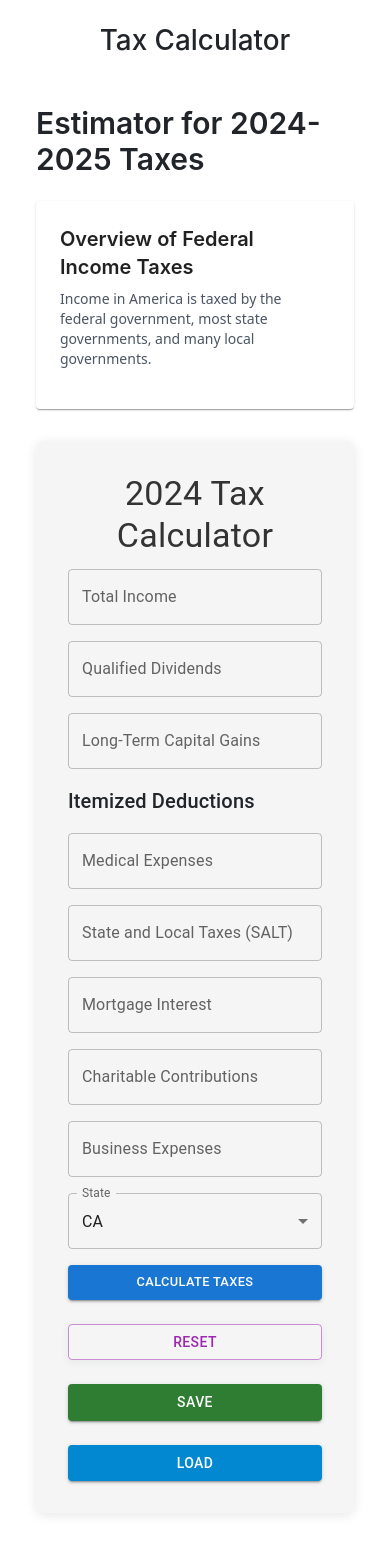
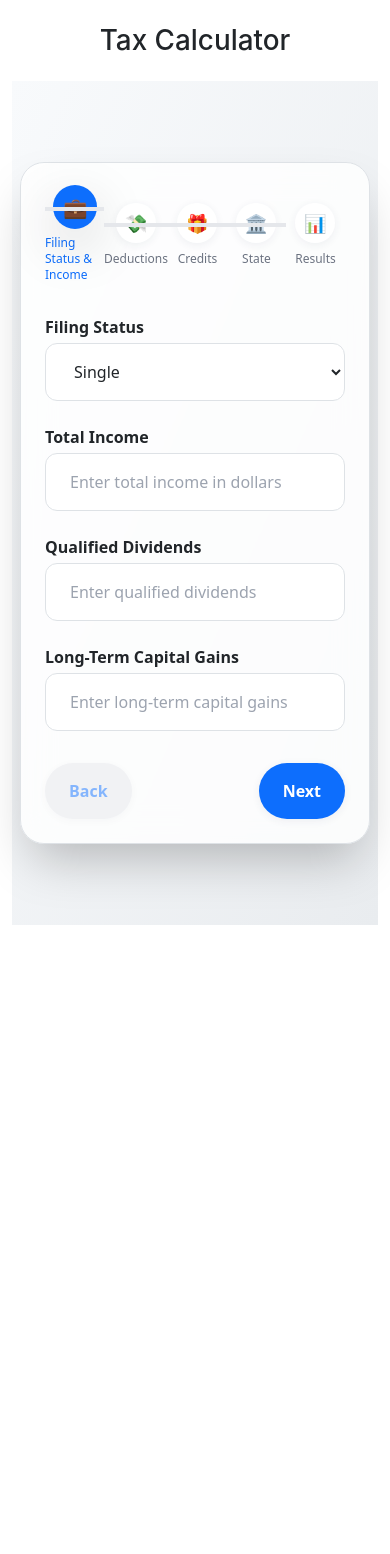
Before and after one commit to Mehboobiqbal-dev/Taxadvisor.live, a Next.js app: page /tax-calculator in a window 390 px wide. Shown: the top 1554 px of the page. After the commit the page ends 949 px from the top, so only its background shows below. Built offline with nearby package versions, Linux system fonts and the light colour scheme.

Commit message:
Add chart.js and react-chartjs-2 for tax visualization; refactor TaxCalculator to include multi-step form and pie chart representation of tax liabilities

```diff
--- a/package.json
+++ b/package.json
@@ -25,6 +25,7 @@
     "bcrypt": "^5.1.1",
     "bcryptjs": "^2.4.3",
     "bootstrap": "^5.3.2",
+    "chart.js": "^4.5.0",
     "cheerio": "^1.0.0-rc.12",
     "class-variance-authority": "^0.7.1",
     "clsx": "^2.1.1",
@@ -45,6 +46,7 @@
     "node-fetch": "^3.3.2",
     "react": "^18.3.1",
     "react-bootstrap": "^2.9.0",
+    "react-chartjs-2": "^5.3.0",
     "react-dom": "^18.3.1",
     "react-google-recaptcha": "^3.1.0",
     "react-google-recaptcha-v3": "^1.10.1",
--- a/src/app/TaxCalculator.jsx
+++ b/src/app/TaxCalculator.jsx
@@ -1,19 +1,13 @@
 'use client';
 import React, { useState } from 'react';
+import { Pie } from 'react-chartjs-2';
 import {
-  Button,
-  TextField,
-  Select,
-  MenuItem,
-  InputLabel,
-  FormControl,
-  Typography,
-  Stack,
-  Box,
-  Card,
-} from '@mui/material';
-import styles from '@/app/TaxCalculator.module.css';
-
+  Chart as ChartJS,
+  ArcElement,
+  Tooltip as ChartTooltip,
+  Legend,
+} from 'chart.js';
+ChartJS.register(ArcElement, ChartTooltip, Legend);
 
 const federalTaxBrackets = [
   { min: 0, max: 9950, rate: 0.10 },
@@ -24,15 +18,11 @@ const federalTaxBrackets = [
   { min: 209425, max: 523600, rate: 0.35 },
   { min: 523600, max: Infinity, rate: 0.37 },
 ];
-
-
 const capitalGainsBrackets = [
   { min: 0, max: 44725, rate: 0.00 },
   { min: 44725, max: 492300, rate: 0.15 },
   { min: 492300, max: Infinity, rate: 0.20 },
 ];
-
-
 const statesTaxRates = {
   AL: 0.04, AK: 0, AZ: 0.056, AR: 0.065, CA: 0.0725, CO: 0.029,
   CT: 0.0635, DE: 0, FL: 0.06, GA: 0.04, HI: 0.04, ID: 0.06,
@@ -44,8 +34,6 @@ const statesTaxRates = {
   TX: 0.0625, UT: 0.0485, VT: 0.06, VA: 0.053, WA: 0, WV: 0.06,
   WI: 0.05, WY: 0,
 };
-
-
 const caTaxBrackets = [
   { min: 0, max: 9325, rate: 0.01 },
   { min: 9325, max: 22107, rate: 0.02 },
@@ -58,8 +46,19 @@ const caTaxBrackets = [
   { min: 625369, max: 1000000, rate: 0.123 },
   { min: 1000000, max: Infinity, rate: 0.133 },
 ];
-
-
+const filingStatuses = [
+  { label: 'Single', value: 'single', standardDeduction: 13850 },
+  { label: 'Married Filing Jointly', value: 'married_joint', standardDeduction: 27700 },
+  { label: 'Married Filing Separately', value: 'married_separate', standardDeduction: 13850 },
+  { label: 'Head of Household', value: 'head', standardDeduction: 20800 },
+];
+const steps = [
+  { label: 'Filing Status & Income', icon: '💼' },
+  { label: 'Deductions', icon: '💸' },
+  { label: 'Credits', icon: '🎁' },
+  { label: 'State', icon: '🏛️' },
+  { label: 'Results', icon: '📊' },
+];
 const calculateTaxFromBrackets = (income, brackets) => {
   let tax = 0;
   for (let bracket of brackets) {
@@ -72,9 +71,10 @@ const calculateTaxFromBrackets = (income, brackets) => {
   }
   return tax;
 };
-
-const TaxCalculator = () => {
-
+export default function TaxCalculator() {
+  // State
+  const [activeStep, setActiveStep] = useState(0);
+  const [filingStatus, setFilingStatus] = useState('single');
   const [income, setIncome] = useState('');
   const [qualifiedDividends, setQualifiedDividends] = useState('');
   const [longTermGains, setLongTermGains] = useState('');
@@ -83,23 +83,25 @@ const TaxCalculator = () => {
   const [mortgage, setMortgage] = useState('');
   const [charity, setCharity] = useState('');
   const [business, setBusiness] = useState('');
+  const [studentLoanInterest, setStudentLoanInterest] = useState('');
+  const [retirementContributions, setRetirementContributions] = useState('');
   const [state, setState] = useState('CA');
-
-
+  const [childTaxCredit, setChildTaxCredit] = useState('');
+  const [eitc, setEitc] = useState('');
+  const [educationCredit, setEducationCredit] = useState('');
   const [federalTaxAmount, setFederalTaxAmount] = useState(0);
   const [stateTaxAmount, setStateTaxAmount] = useState(0);
   const [totalTaxAmount, setTotalTaxAmount] = useState(0);
   const [deductionStrategy, setDeductionStrategy] = useState('Standard');
   const [error, setError] = useState('');
 
-
+  // Calculation logic
   const calculateTaxes = () => {
     if (!income || isNaN(income) || parseFloat(income) <= 0) {
       setError('Please enter a valid income.');
       return;
     }
     setError('');
-
     const totalIncome = parseFloat(income);
     const qDividends = parseFloat(qualifiedDividends) || 0;
     const ltGains = parseFloat(longTermGains) || 0;
@@ -108,21 +110,19 @@ const TaxCalculator = () => {
       (parseFloat(salt) || 0) +
       (parseFloat(mortgage) || 0) +
       (parseFloat(charity) || 0) +
-      (parseFloat(business) || 0);
-
-    const standardDeduction = 13850;
+      (parseFloat(business) || 0) +
+      (parseFloat(studentLoanInterest) || 0) +
+      (parseFloat(retirementContributions) || 0);
+    const filing = filingStatuses.find(f => f.value === filingStatus);
+    const standardDeduction = filing ? filing.standardDeduction : 13850;
     const deductionUsed = Math.max(standardDeduction, itemizedDeduction);
     setDeductionStrategy(itemizedDeduction > standardDeduction ? 'Itemized' : 'Standard');
-
     const ordinaryIncome = totalIncome - (qDividends + ltGains);
     const taxableOrdinaryIncome = Math.max(0, ordinaryIncome - deductionUsed);
-
     const federalTaxOrdinary = calculateTaxFromBrackets(taxableOrdinaryIncome, federalTaxBrackets);
     const preferentialIncome = qDividends + ltGains;
     const capitalGainsTax = calculateTaxFromBrackets(preferentialIncome, capitalGainsBrackets);
-
     const totalFederalTax = federalTaxOrdinary + capitalGainsTax;
-
     let stateTax = 0;
     if (state === 'CA') {
       stateTax = calculateTaxFromBrackets(totalIncome, caTaxBrackets);
@@ -130,254 +130,254 @@ const TaxCalculator = () => {
       const rate = statesTaxRates[state] || 0;
       stateTax = totalIncome * rate;
     }
-
-    const totalTax = totalFederalTax + stateTax;
-
+    let totalTax = totalFederalTax + stateTax;
+    const credits =
+      (parseFloat(childTaxCredit) || 0) +
+      (parseFloat(eitc) || 0) +
+      (parseFloat(educationCredit) || 0);
+    totalTax = Math.max(0, totalTax - credits);
     setFederalTaxAmount(totalFederalTax);
     setStateTaxAmount(stateTax);
     setTotalTaxAmount(totalTax);
   };
-
-
-  const handleSave = () => {
-    const taxInfo = {
-      income,
-      qualifiedDividends,
-      longTermGains,
-      medical,
-      salt,
-      mortgage,
-      charity,
-      business,
-      state,
+  // Stepper navigation
+  const handleNext = () => setActiveStep((prev) => Math.min(prev + 1, steps.length - 1));
+  const handleBack = () => setActiveStep((prev) => Math.max(prev - 1, 0));
+  const handleStep = (step) => setActiveStep(step);
+  // Pie chart data
+  const chartData = {
+    labels: ['Federal Tax', 'State Tax', 'Credits', 'After-Tax Income'],
+    datasets: [
+      {
+        data: [
+          federalTaxAmount,
+          stateTaxAmount,
+          (parseFloat(childTaxCredit) || 0) + (parseFloat(eitc) || 0) + (parseFloat(educationCredit) || 0),
+          Math.max(0, (parseFloat(income) || 0) - totalTaxAmount),
+        ],
+        backgroundColor: [
+          '#243b55',
+          '#FFD700',
+          '#28a745',
+          '#218838',
+        ],
+        borderWidth: 1,
+      },
+    ],
   };
-    localStorage.setItem('taxInfo', JSON.stringify(taxInfo));
-  };
-
-
-  const handleLoad = () => {
-    const saved = localStorage.getItem('taxInfo');
-    if (saved) {
-      const taxInfo = JSON.parse(saved);
-      setIncome(taxInfo.income);
-      setQualifiedDividends(taxInfo.qualifiedDividends);
-      setLongTermGains(taxInfo.longTermGains);
-      setMedical(taxInfo.medical);
-      setSalt(taxInfo.salt);
-      setMortgage(taxInfo.mortgage);
-      setCharity(taxInfo.charity);
-      setBusiness(taxInfo.business);
-      setState(taxInfo.state);
-    }
-  };
-
-
-  const handleReset = () => {
-    setIncome('');
-    setQualifiedDividends('');
-    setLongTermGains('');
-    setMedical('');
-    setSalt('');
-    setMortgage('');
-    setCharity('');
-    setBusiness('');
-    setState('CA');
-    setFederalTaxAmount(0);
-    setStateTaxAmount(0);
-    setTotalTaxAmount(0);
-    setError('');
-  };
-
+  // UI
   return (
-    <div className="max-w-3xl mx-auto p-6">
-      <h1 className="text-3xl font-semibold">Estimator for 2024-2025 Taxes</h1>
-      <Card className="mt-4 p-6">
-        <h2 className="text-xl font-semibold">Overview of Federal Income Taxes</h2>
-        <p className="text-sm text-gray-600 mt-2">
-          Income in America is taxed by the federal government, most state governments, and many local governments.
-        </p>
-      </Card>
-      <Box className={styles.container} component="main" tabIndex={-1}>
-        <Typography variant="h4" className={styles.heading} gutterBottom>
-          2024 Tax Calculator
-        </Typography>
-        {error && (
-          <Typography className={styles.error} aria-live="assertive" role="alert">
-            {error}
-          </Typography>
+    <div className="min-h-screen flex items-center justify-center bg-gradient-to-br from-[#f8fafc] to-[#e9ecef] py-8 px-2">
+      <div className="w-full max-w-2xl bg-white/80 backdrop-blur-lg rounded-3xl shadow-2xl p-6 md:p-10 border border-primary/10">
+        {/* Stepper */}
+        <div className="flex items-center justify-between mb-8">
+          {steps.map((step, idx) => (
+            <div key={step.label} className="flex-1 flex flex-col items-center relative">
+              <button
+                className={`w-10 h-10 flex items-center justify-center rounded-full border-2 text-lg font-bold transition-all duration-200 ${
+                  activeStep === idx
+                    ? 'bg-primary text-white border-primary scale-110 shadow-lg'
+                    : 'bg-white text-primary border-primary/30 hover:bg-primary/10'
+                }`}
+                onClick={() => handleStep(idx)}
+                aria-label={step.label}
+              >
+                <span>{step.icon}</span>
+              </button>
+              <span className={`mt-2 text-xs font-medium ${activeStep === idx ? 'text-primary' : 'text-gray-500'}`}>{step.label}</span>
+              {idx < steps.length - 1 && (
+                <div className={`absolute top-5 right-0 w-full h-1 z-0 ${idx < activeStep ? 'bg-primary' : 'bg-gray-200'}`}></div>
               )}
-        <Stack spacing={2}>
-          <TextField
-            label="Total Income"
+            </div>
+          ))}
+        </div>
+        {/* Error */}
+        {error && <div className="text-red-600 text-center mb-4 font-semibold">{error}</div>}
+        {/* Step Content */}
+        <form onSubmit={e => { e.preventDefault(); }}>
+          {activeStep === 0 && (
+            <div className="space-y-6">
+              <div>
+                <label className="block mb-1 font-semibold">Filing Status</label>
+                <select
+                  className="w-full rounded-xl border border-primary/20 px-4 py-3 bg-white focus:ring-2 focus:ring-accent"
+                  value={filingStatus}
+                  onChange={e => setFilingStatus(e.target.value)}
+                >
+                  {filingStatuses.map(status => (
+                    <option key={status.value} value={status.value}>{status.label}</option>
+                  ))}
+                </select>
+              </div>
+              <div>
+                <label className="block mb-1 font-semibold">Total Income</label>
+                <input
                   type="number"
+                  className="w-full rounded-xl border border-primary/20 px-4 py-3 bg-white focus:ring-2 focus:ring-accent"
                   value={income}
-            onChange={(e) => setIncome(e.target.value)}
-            fullWidth
-            className={styles.inputField}
-            inputProps={{ 'aria-label': 'Enter total income in dollars' }}
+                  onChange={e => setIncome(e.target.value)}
+                  placeholder="Enter total income in dollars"
                 />
-          <TextField
-            label="Qualified Dividends"
+              </div>
+              <div className="flex flex-col md:flex-row gap-4">
+                <div className="flex-1">
+                  <label className="block mb-1 font-semibold">Qualified Dividends</label>
+                  <input
                     type="number"
+                    className="w-full rounded-xl border border-primary/20 px-4 py-3 bg-white focus:ring-2 focus:ring-accent"
                     value={qualifiedDividends}
-            onChange={(e) => setQualifiedDividends(e.target.value)}
-            fullWidth
-            className={styles.inputField}
-            inputProps={{ 'aria-label': 'Enter qualified dividends amount' }}
+                    onChange={e => setQualifiedDividends(e.target.value)}
+                    placeholder="Enter qualified dividends"
                   />
-          <TextField
-            label="Long-Term Capital Gains"
+                </div>
+                <div className="flex-1">
+                  <label className="block mb-1 font-semibold">Long-Term Capital Gains</label>
+                  <input
                     type="number"
+                    className="w-full rounded-xl border border-primary/20 px-4 py-3 bg-white focus:ring-2 focus:ring-accent"
                     value={longTermGains}
-            onChange={(e) => setLongTermGains(e.target.value)}
-            fullWidth
-            className={styles.inputField}
-            inputProps={{ 'aria-label': 'Enter long-term capital gains amount' }}
+                    onChange={e => setLongTermGains(e.target.value)}
+                    placeholder="Enter long-term capital gains"
                   />
-
-          <Typography variant="h6" component="h2">
-            Itemized Deductions
-          </Typography>
-          <TextField
-            label="Medical Expenses"
-            type="number"
-            value={medical}
-            onChange={(e) => setMedical(e.target.value)}
-            fullWidth
-            className={styles.inputField}
-            inputProps={{ 'aria-label': 'Enter medical expenses' }}
-          />
-          <TextField
-            label="State and Local Taxes (SALT)"
-            type="number"
-            value={salt}
-            onChange={(e) => setSalt(e.target.value)}
-            fullWidth
-            className={styles.inputField}
-            inputProps={{ 'aria-label': 'Enter state and local taxes' }}
-          />
-          <TextField
-            label="Mortgage Interest"
-            type="number"
-            value={mortgage}
-            onChange={(e) => setMortgage(e.target.value)}
-            fullWidth
-            className={styles.inputField}
-            inputProps={{ 'aria-label': 'Enter mortgage interest amount' }}
-          />
-          <TextField
-            label="Charitable Contributions"
-            type="number"
-            value={charity}
-            onChange={(e) => setCharity(e.target.value)}
-            fullWidth
-            className={styles.inputField}
-            inputProps={{ 'aria-label': 'Enter charitable contributions amount' }}
-          />
-          <TextField
-            label="Business Expenses"
-            type="number"
-            value={business}
-            onChange={(e) => setBusiness(e.target.value)}
-            fullWidth
-            className={styles.inputField}
-            inputProps={{ 'aria-label': 'Enter business expenses amount' }}
-          />
-
-          <FormControl fullWidth className={styles.inputField}>
-            <InputLabel id="state-select-label">State</InputLabel>
-            <Select
-              labelId="state-select-label"
+                </div>
+              </div>
+            </div>
+          )}
+          {activeStep === 1 && (
+            <div className="space-y-4">
+              <h2 className="text-lg font-bold mb-2">Itemized Deductions</h2>
+              <div className="grid grid-cols-1 md:grid-cols-2 gap-4">
+                <div>
+                  <label className="block mb-1 font-semibold">Medical Expenses</label>
+                  <input type="number" className="w-full rounded-xl border border-primary/20 px-4 py-3 bg-white focus:ring-2 focus:ring-accent" value={medical} onChange={e => setMedical(e.target.value)} placeholder="Medical expenses" />
+                </div>
+                <div>
+                  <label className="block mb-1 font-semibold">State and Local Taxes (SALT)</label>
+                  <input type="number" className="w-full rounded-xl border border-primary/20 px-4 py-3 bg-white focus:ring-2 focus:ring-accent" value={salt} onChange={e => setSalt(e.target.value)} placeholder="SALT" />
+                </div>
+                <div>
+                  <label className="block mb-1 font-semibold">Mortgage Interest</label>
+                  <input type="number" className="w-full rounded-xl border border-primary/20 px-4 py-3 bg-white focus:ring-2 focus:ring-accent" value={mortgage} onChange={e => setMortgage(e.target.value)} placeholder="Mortgage interest" />
+                </div>
+                <div>
+                  <label className="block mb-1 font-semibold">Charitable Contributions</label>
+                  <input type="number" className="w-full rounded-xl border border-primary/20 px-4 py-3 bg-white focus:ring-2 focus:ring-accent" value={charity} onChange={e => setCharity(e.target.value)} placeholder="Charity" />
+                </div>
+                <div>
+                  <label className="block mb-1 font-semibold">Business Expenses</label>
+                  <input type="number" className="w-full rounded-xl border border-primary/20 px-4 py-3 bg-white focus:ring-2 focus:ring-accent" value={business} onChange={e => setBusiness(e.target.value)} placeholder="Business expenses" />
+                </div>
+                <div>
+                  <label className="block mb-1 font-semibold">Student Loan Interest</label>
+                  <input type="number" className="w-full rounded-xl border border-primary/20 px-4 py-3 bg-white focus:ring-2 focus:ring-accent" value={studentLoanInterest} onChange={e => setStudentLoanInterest(e.target.value)} placeholder="Student loan interest" />
+                </div>
+                <div>
+                  <label className="block mb-1 font-semibold">Retirement Contributions</label>
+                  <input type="number" className="w-full rounded-xl border border-primary/20 px-4 py-3 bg-white focus:ring-2 focus:ring-accent" value={retirementContributions} onChange={e => setRetirementContributions(e.target.value)} placeholder="Retirement contributions" />
+                </div>
+              </div>
+            </div>
+          )}
+          {activeStep === 2 && (
+            <div className="space-y-4">
+              <h2 className="text-lg font-bold mb-2">Tax Credits</h2>
+              <div className="grid grid-cols-1 md:grid-cols-2 gap-4">
+                <div>
+                  <label className="block mb-1 font-semibold">Child Tax Credit</label>
+                  <input type="number" className="w-full rounded-xl border border-primary/20 px-4 py-3 bg-white focus:ring-2 focus:ring-accent" value={childTaxCredit} onChange={e => setChildTaxCredit(e.target.value)} placeholder="Child tax credit" />
+                </div>
+                <div>
+                  <label className="block mb-1 font-semibold">Earned Income Tax Credit (EITC)</label>
+                  <input type="number" className="w-full rounded-xl border border-primary/20 px-4 py-3 bg-white focus:ring-2 focus:ring-accent" value={eitc} onChange={e => setEitc(e.target.value)} placeholder="EITC" />
+                </div>
+                <div>
+                  <label className="block mb-1 font-semibold">Education Credits</label>
+                  <input type="number" className="w-full rounded-xl border border-primary/20 px-4 py-3 bg-white focus:ring-2 focus:ring-accent" value={educationCredit} onChange={e => setEducationCredit(e.target.value)} placeholder="Education credits" />
+                </div>
+              </div>
+            </div>
+          )}
+          {activeStep === 3 && (
+            <div className="space-y-6">
+              <div>
+                <label className="block mb-1 font-semibold">State</label>
+                <select
+                  className="w-full rounded-xl border border-primary/20 px-4 py-3 bg-white focus:ring-2 focus:ring-accent"
                   value={state}
-              onChange={(e) => setState(e.target.value)}
-              label="State"
+                  onChange={e => setState(e.target.value)}
                 >
                   {Object.keys(statesTaxRates).map((stateCode) => (
-                <MenuItem key={stateCode} value={stateCode}>
-                  {stateCode}
-                </MenuItem>
+                    <option key={stateCode} value={stateCode}>{stateCode}</option>
                   ))}
-            </Select>
-          </FormControl>
-
-          <Stack
-  direction={{ xs: "column", sm: "row" }}
-  spacing={{ xs: 1, sm: 2 }}
-  className={styles.buttons}
+                </select>
+              </div>
+            </div>
+          )}
+          {activeStep === 4 && (
+            <div className="space-y-6">
+              <div className="w-full flex flex-col items-center">
+                <div className="w-full max-w-xs mb-6">
+                  <Pie data={chartData} options={{
+                    plugins: {
+                      legend: { position: 'bottom', labels: { color: '#243b55', font: { size: 14 } } },
+                    },
+                    responsive: true,
+                    maintainAspectRatio: false,
+                  }} height={220} />
+                </div>
+                <div className="bg-white/90 rounded-2xl shadow-lg p-6 w-full max-w-md border border-primary/10">
+                  <h3 className="text-lg font-bold mb-2 text-primary">Results</h3>
+                  <div className="space-y-1">
+                    <div className="flex justify-between"><span className="font-medium">Deduction Strategy:</span> <span>{deductionStrategy}</span></div>
+                    <div className="flex justify-between"><span className="font-medium">Federal Tax:</span> <span>${federalTaxAmount.toFixed(2)}</span></div>
+                    <div className="flex justify-between"><span className="font-medium">State Tax ({state}):</span> <span>${stateTaxAmount.toFixed(2)}</span></div>
+                    <div className="flex justify-between"><span className="font-medium">Total Tax Liability:</span> <span>${totalTaxAmount.toFixed(2)}</span></div>
+                    <div className="flex justify-between"><span className="font-medium">After-Tax Income:</span> <span>${Math.max(0, (parseFloat(income) || 0) - totalTaxAmount).toFixed(2)}</span></div>
+                  </div>
+                </div>
+              </div>
+            </div>
+          )}
+          {/* Navigation Buttons */}
+          <div className="flex justify-between mt-8 gap-4">
+            <button
+              type="button"
+              className="px-6 py-3 rounded-full font-bold bg-gray-200 text-primary hover:bg-primary hover:text-white transition disabled:opacity-50"
+              onClick={handleBack}
+              disabled={activeStep === 0}
             >
-  <Button
-    variant="contained"
-    color="primary"
-    onClick={calculateTaxes}
-    aria-label="Calculate Taxes"
-    fullWidth
-    sx={{
-      whiteSpace: "nowrap", // keep the text on one line
-      fontSize: { xs: "0.8rem", sm: "1rem" },
-      // Optionally adjust padding if needed:
-      px: { xs: 1, sm: 2 },
-    }}
+              Back
+            </button>
+            {activeStep < steps.length - 1 && (
+              <button
+                type="button"
+                className="px-6 py-3 rounded-full font-bold bg-primary text-white hover:bg-accent hover:text-primary transition"
+                onClick={handleNext}
               >
-    Calculate Taxes
-  </Button>
-
-  <Button
-    variant="outlined"
-    color="secondary"
-    onClick={handleReset}
-    aria-label="Reset Form"
-    fullWidth
+                Next
+              </button>
+            )}
+            {activeStep === steps.length - 2 && (
+              <button
+                type="button"
+                className="px-6 py-3 rounded-full font-bold bg-accent text-primary hover:bg-primary hover:text-white transition"
+                onClick={() => { calculateTaxes(); handleNext(); }}
+              >
+                Calculate
+              </button>
+            )}
+            {activeStep === steps.length - 1 && (
+              <button
+                type="button"
+                className="px-6 py-3 rounded-full font-bold bg-green-600 text-white hover:bg-green-700 transition"
+                onClick={() => window.location.reload()}
               >
                 Reset
-  </Button>
-
-  <Button
-    variant="contained"
-    color="success"
-    onClick={handleSave}
-    aria-label="Save Data"
-    fullWidth
-  >
-    Save
-  </Button>
-
-  <Button
-    variant="contained"
-    color="info"
-    onClick={handleLoad}
-    aria-label="Load Saved Data"
-    fullWidth
-  >
-    Load
-  </Button>
-</Stack>
-
-          {(federalTaxAmount > 0 || stateTaxAmount > 0) && (
-            <Box className={styles.results} role="region" aria-labelledby="results-heading">
-              <Typography variant="h6" id="results-heading">
-                Results
-              </Typography>
-              <Typography>
-                Deduction Strategy: {deductionStrategy} (Deduction used: $
-                {Math.max(
-                  13850,
-                  (parseFloat(medical) || 0) +
-                    (parseFloat(salt) || 0) +
-                    (parseFloat(mortgage) || 0) +
-                    (parseFloat(charity) || 0) +
-                    (parseFloat(business) || 0)
+              </button>
             )}
-                )
-              </Typography>
-              <Typography>Federal Tax: ${federalTaxAmount.toFixed(2)}</Typography>
-              <Typography>State Tax ({state}): ${stateTaxAmount.toFixed(2)}</Typography>
-              <Typography>Total Tax Liability: ${totalTaxAmount.toFixed(2)}</Typography>
-            </Box>
-          )}
-        </Stack>
-      </Box>
+          </div>
+        </form>
+      </div>
     </div>
   );
-};
-
-export default TaxCalculator;
+}
```
Also changed, not shown: src/app/components/SmartTaxBot.js (+6 -5 lines), 1 other file (tests, documents, lock files or other folders). Lines whose indentation alone changed are shown as unchanged.
